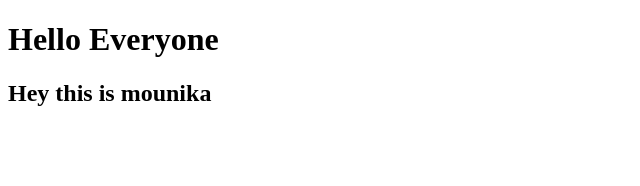
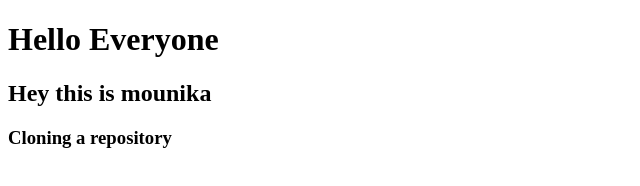
Before and after one commit to Mounika24-ux/Practice-Git, a plain HTML site: page index.html in a window 1280 px wide. Shown: the whole page, without its empty margins (0-640 px from the left). Drawn offline with Linux system fonts and the light colour scheme.

Commit message:
Clone a repository

```diff
--- a/index.html
+++ b/index.html
@@ -8,5 +8,6 @@
 <body>
     <h1>Hello Everyone</h1>
     <h2>Hey this is mounika</h2>
+    <h3>Cloning a repository</h3>
 </body>
 </html>
```
